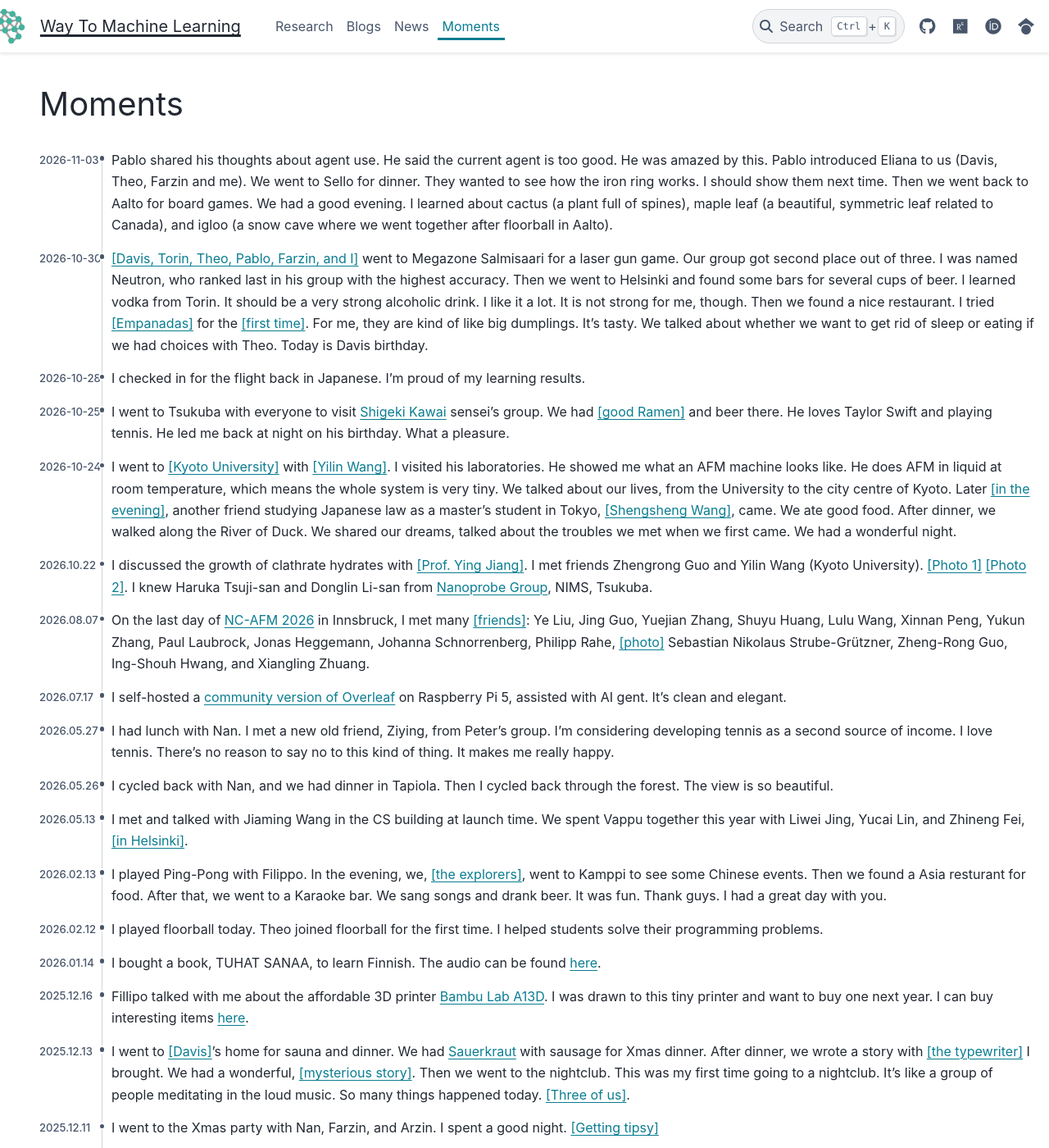
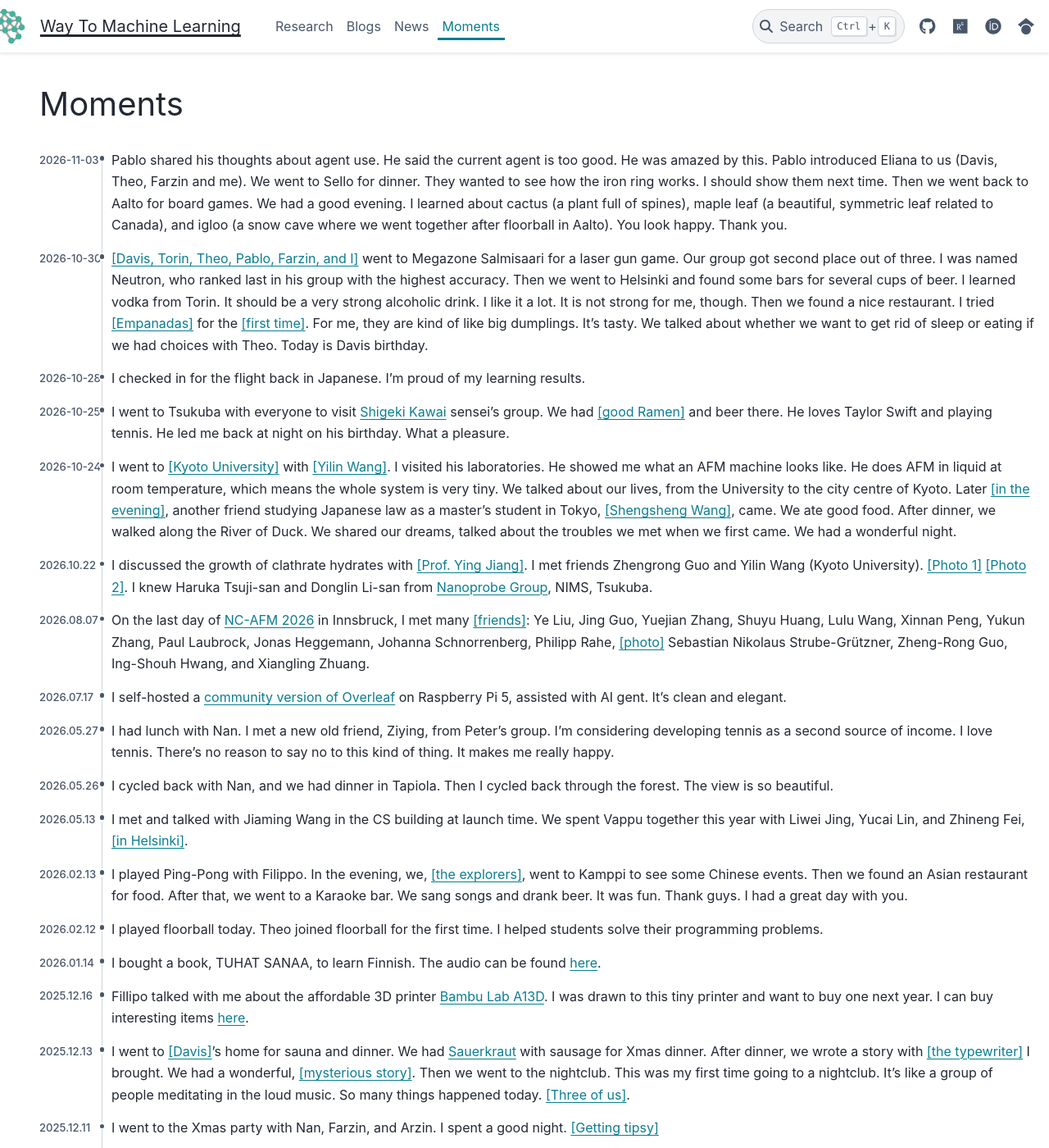
Before and after one commit to way2ml/way2ml.github.io, a Sphinx documentation site: the page built from doc/moments.md, in a window 1280 px wide and 1400 px high. Shown: the whole window at 82% size. Built offline with Sphinx 7.4.7 and the PyData theme 0.15.4, drawn with Linux system fonts in a browser that asks for light colours.

Commit message:
Site editor snapshot 2026-11-03 23:48

```diff
--- a/doc/moments.md
+++ b/doc/moments.md
@@ -4,7 +4,7 @@ comment: False
 ---
 
 # Moments
-- 2026-11-03 Pablo shared his thoughts about agent use. He said the current agent is too good. He was amazed by this. Pablo introduced Eliana to us (Davis, Theo, Farzin and me). We went to Sello for dinner. They wanted to see how the iron ring works. I should show them next time. Then we went back to Aalto for board games. We had a good evening. I learned about cactus (a plant full of spines), maple leaf (a beautiful, symmetric leaf related to Canada), and igloo (a snow cave where we went together after floorball in Aalto).
+- 2026-11-03 Pablo shared his thoughts about agent use. He said the current agent is too good. He was amazed by this. Pablo introduced Eliana to us (Davis, Theo, Farzin and me). We went to Sello for dinner. They wanted to see how the iron ring works. I should show them next time. Then we went back to Aalto for board games. We had a good evening. I learned about cactus (a plant full of spines), maple leaf (a beautiful, symmetric leaf related to Canada), and igloo (a snow cave where we went together after floorball in Aalto). You look happy. Thank you.
 - 2026-10-30 <a href="./_static/moments/20261030_laser_gun.jpg">[Davis, Torin, Theo, Pablo, Farzin, and I]</a> went to Megazone Salmisaari for a laser gun game. Our group got second place out of three. I was named Neutron, who ranked last in his group with the highest accuracy. Then we went to Helsinki and found some bars for several cups of beer. I learned vodka from Torin. It should be a very strong alcoholic drink. I like it a lot. It is not strong for me, though. Then we found a nice restaurant. I tried <a href="./_static/moments/20261030_IMG_5875.jpg">[Empanadas]</a> for the <a href="./_static/moments/20261030_IMG_5876.jpg">[first time]</a>. For me, they are kind of like big dumplings. It's tasty. We talked about whether we want to get rid of sleep or eating if we had choices with Theo. Today is Davis birthday.
 - 2026-10-28 I checked in for the flight back in Japanese. I'm proud of my learning results.
 - 2026-10-25 I went to Tsukuba with everyone to visit [Shigeki Kawai](https://samurai.nims.go.jp/profiles/KAWAI_Shigeki?locale=en) sensei's group. We had <a href="./_static/moments/20261025_IMG_5794.jpg">[good Ramen]</a> and beer there.  He loves Taylor Swift and playing tennis. He led me back at night on his birthday. What a pleasure.
@@ -15,7 +15,7 @@ comment: False
 - 2026.05.27 I had lunch with Nan. I met a new old friend, Ziying, from Peter's group. I'm considering developing tennis as a second source of income. I love tennis. There's no reason to say no to this kind of thing. It makes me really happy.
 - 2026.05.26 I cycled back with Nan, and we had dinner in Tapiola. Then I cycled back through the forest. The view is so beautiful.
 - 2026.05.13 I met and talked with Jiaming Wang in the CS building at launch time. We spent Vappu together this year with Liwei Jing, Yucai Lin, and Zhineng Fei, <a href="./_static/moments/20260501_vappu.jpg" target="_blank" rel="noopener">[in Helsinki]</a>.
-- 2026.02.13 I played Ping-Pong with Filippo. In the evening, we, <a href="./_static/moments/20260213_kamppi.jpeg" target="_blank" rel="noopener">[the explorers]</a>, went to Kamppi to see some Chinese events. Then we found a Asia resturant for food. After that, we went to a Karaoke bar. We sang songs and drank beer. It was fun. Thank guys. I had a great day with you.
+- 2026.02.13 I played Ping-Pong with Filippo. In the evening, we, <a href="./_static/moments/20260213_kamppi.jpeg" target="_blank" rel="noopener">[the explorers]</a>, went to Kamppi to see some Chinese events. Then we found an Asian restaurant for food. After that, we went to a Karaoke bar. We sang songs and drank beer. It was fun. Thank guys. I had a great day with you.
 - 2026.02.12 I played floorball today. Theo joined floorball for the first time. I helped students solve their programming problems.
 - 2026.01.14 I bought a book, TUHAT SANAA, to learn Finnish. The audio can be found [here](https://otava.fi/nemo/tuhatsanaa/aantamisohjeet-suomeksi/).
 - 2025.12.16 Fillipo talked with me about the affordable 3D printer [Bambu Lab A13D](https://eu.store.bambulab.com/products/a1?id=599117150694776844). I was drawn to this tiny printer and want to buy one next year. I can buy interesting items [here](https://makerworld.com/en).
```
